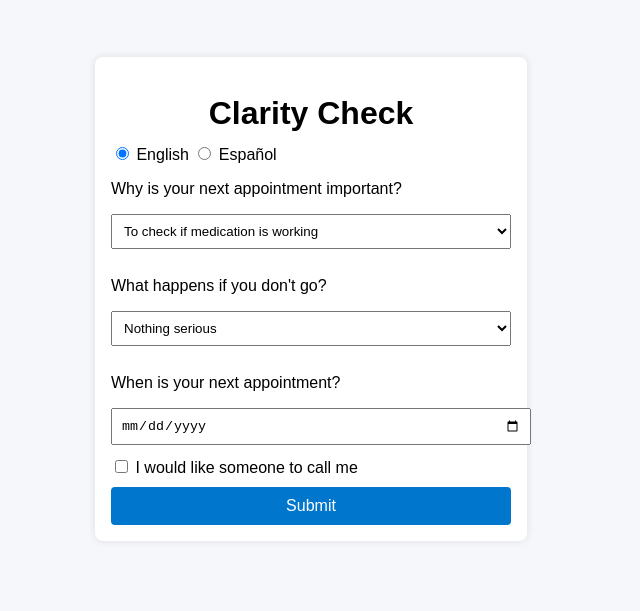
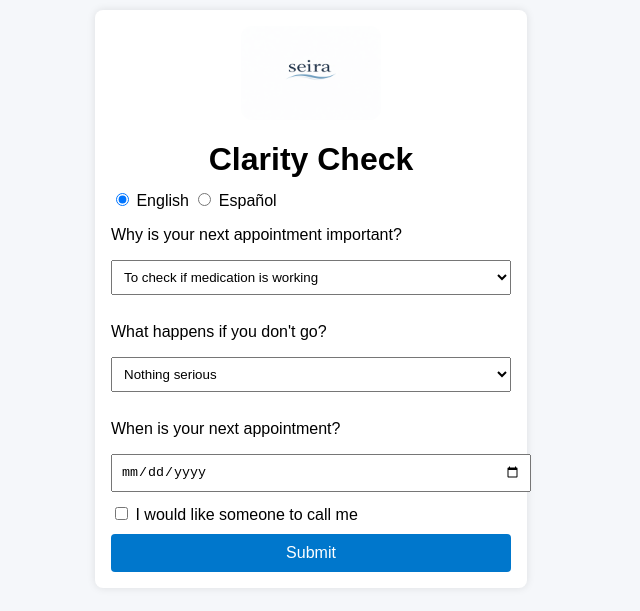
Before and after one commit to daphnesahaya/seira-pilot, a website: page public/index.html in a window 1280 px wide. Shown: the part 101-712 px from the top of the page, without its empty margins (329-969 px from the left). Drawn offline with Linux system fonts and the light colour scheme.

Commit message:
add logo

```diff
--- a/public/index.html
+++ b/public/index.html
@@ -8,6 +8,7 @@
 </head>
 <body>
   <div class="container">
+    <img src="/seira-logo.png" alt="Seira Logo" class="logo">
     <h1>Clarity Check</h1>
 
     <label>
--- a/public/style.css
+++ b/public/style.css
@@ -40,3 +40,9 @@ button {
   margin-top: 10px;
   cursor: pointer;
 }
+.logo {
+  display: block;
+  margin: 0 auto 20px auto;
+  max-width: 140px;
+  border-radius: 12px;
+}
```
Also changed, not shown: public/seira-logo.png (added).
